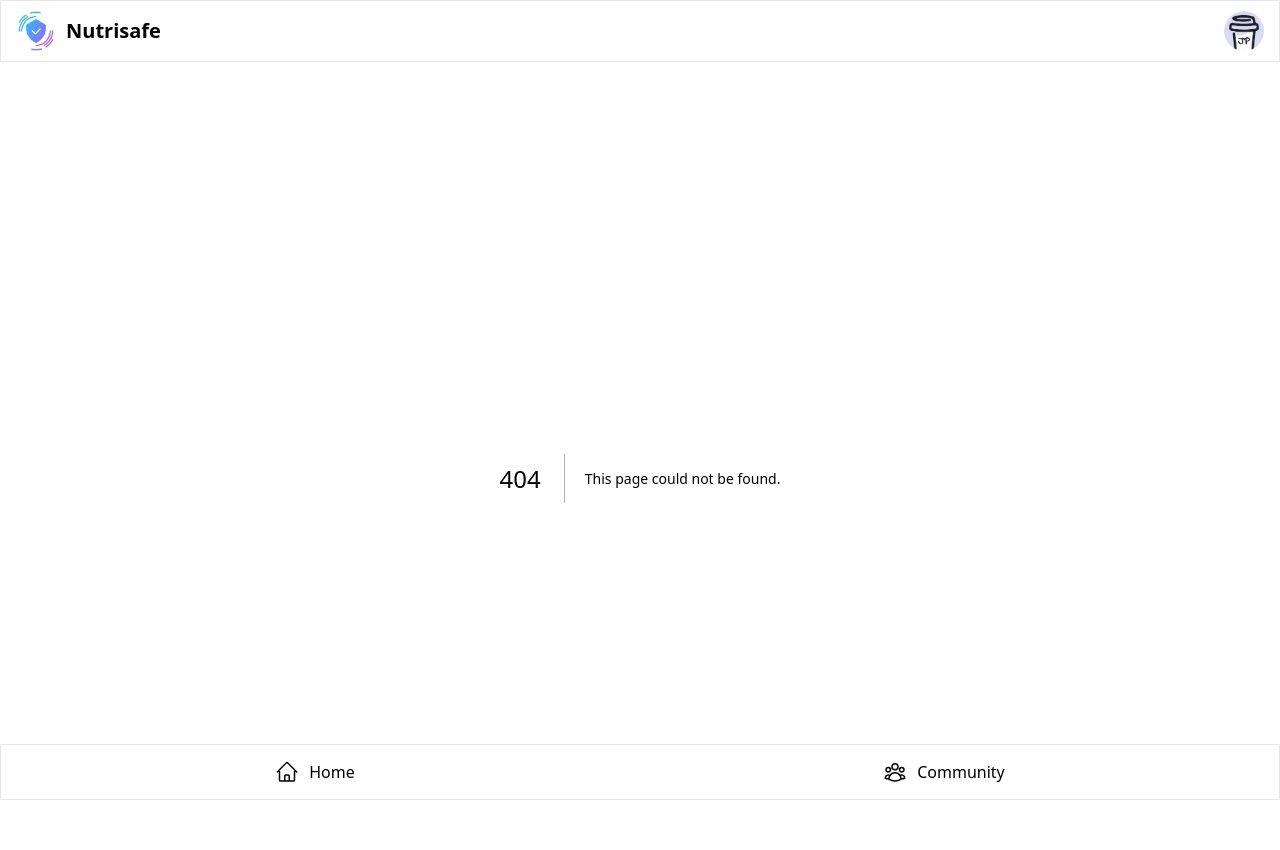
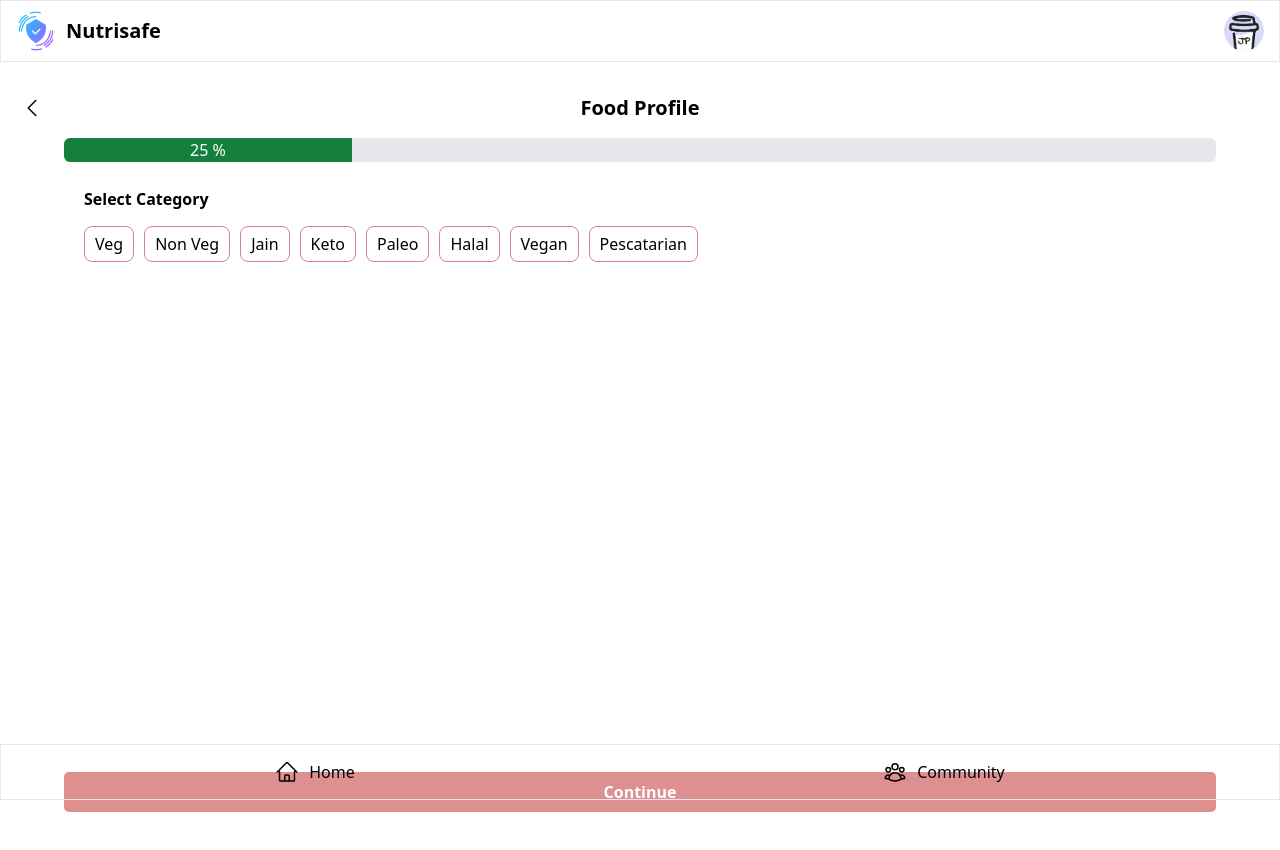
Before and after one commit to HarshDilipGhosalkar/NutriSafe, a Next.js app in the folder frontend/: page /profile in a window 1280 px wide. Before the commit this address had no page. Shown: the top 850 px of the page. Built offline with nearby package versions, Linux system fonts and the light colour scheme.

Commit message:
profile page

```diff
--- /dev/null
+++ b/frontend/src/pages/profile.js
@@ -0,0 +1,288 @@
+// import { AppContext } from "@/context/appContext";
+import { useRouter } from "next/router";
+import React, { useState } from "react";
+
+const Category = [
+  {
+    id: 1,
+    name: "Veg",
+  },
+  {
+    id: 2,
+    name: "Non Veg",
+  },
+  {
+    id: 3,
+    name: "Jain",
+  },
+  {
+    id: 6,
+    name: "Keto",
+  },
+  {
+    id: 7,
+    name: "Paleo",
+  },
+  {
+    id: 8,
+    name: "Halal",
+  },
+  {
+    id: 12,
+    name: "Vegan",
+  },
+  {
+    id: 13,
+    name: "Pescatarian",
+  },
+];
+
+const Allergens = [
+  {
+    id: 1,
+    name: "Gluten",
+  },
+  {
+    id: 2,
+    name: "Dairy",
+  },
+  {
+    id: 3,
+    name: "Nuts",
+  },
+  {
+    id: 4,
+    name: "Shellfish",
+  },
+  {
+    id: 5,
+    name: "Fish",
+  },
+  {
+    id: 6,
+    name: "Eggs",
+  },
+  {
+    id: 7,
+    name: "Wheat",
+  },
+  {
+    id: 8,
+    name: "Soy",
+  },
+  {
+    id: 9,
+    name: "Corn",
+  },
+  {
+    id: 10,
+    name: "Citrus Fruits",
+  },
+  {
+    id: 11,
+    name: "Low Carb",
+  },
+  // Add more categories as needed
+];
+
+const AllergensFoodItem = [
+  { id: 1, name: "Milk" },
+  { id: 2, name: "Almonds" },
+  { id: 3, name: "Peanuts" },
+  { id: 4, name: "Eggs" },
+  { id: 5, name: "Soy" },
+  { id: 6, name: "Wheat" },
+  { id: 7, name: "Shellfish" },
+  { id: 8, name: "Fish" },
+  { id: 9, name: "Hazelnuts" },
+  { id: 10, name: "Cashews" },
+  { id: 11, name: "Brazil Nuts" },
+  { id: 12, name: "Pecans" },
+  { id: 13, name: "Walnuts" },
+  { id: 14, name: "Pistachios" },
+  { id: 15, name: "Sesame Seeds" },
+  { id: 16, name: "Mustard" },
+  { id: 17, name: "Lactose" },
+  { id: 18, name: "Gluten" },
+  { id: 19, name: "Corn" },
+  { id: 20, name: "Tomatoes" },
+];
+
+const width_helper = {
+  25: "w-[25%]",
+  50: "w-[50%]",
+  75: "w-[75%]",
+};
+
+const selectAllergens = () => {
+  const router = useRouter();
+  const [currentStep, setCurrentStep] = useState("food");
+  const [currentStepCount, setCurrentStepCount] = useState(25);
+
+  const [selectedFoodCategory, setSelectedFoodCategory] = useState("");
+  const [selectedAllergens, setSelectedAllergens] = useState([]);
+
+  const [selectedFoodItems, setSelectedFoodItems] = useState([]);
+
+  const onBackClickHandler = () => {
+    router.back();
+  };
+
+  const onAllergensClickHandler = (allergens) => {
+    if (selectedAllergens.includes(allergens)) {
+      setSelectedAllergens(
+        selectedAllergens.filter(
+          (allergensObj) => allergensObj.id != allergens.id
+        )
+      );
+    } else {
+      setSelectedAllergens([...selectedAllergens, allergens]);
+    }
+  };
+
+  const onFoodClickHandler = (foodItem) => {
+    if (selectedFoodItems.includes(foodItem)) {
+      setSelectedFoodItems(
+        selectedFoodItems.filter((itemObj) => itemObj.id != foodItem.id)
+      );
+    } else {
+      setSelectedFoodItems([...selectedFoodItems, foodItem]);
+    }
+  };
+
+  const handleContinue = () => {
+    if (currentStep == "food") {
+      setCurrentStep("allergens_category");
+      setCurrentStepCount(50);
+    } else if (currentStep == "allergens_category") {
+      setCurrentStep("allergens_items");
+      setCurrentStepCount(75);
+    } else if (currentStep == "allergens_items") {
+      null;
+    }
+  };
+
+  return (
+    <div className="flex flex-col h-full w-full">
+      <div className="flex flex-row h-[60px] items-center justify-center relative">
+        <div className=" absolute left-[20px]" onClick={onBackClickHandler}>
+          <svg
+            xmlns="http://www.w3.org/2000/svg"
+            fill="none"
+            viewBox="0 0 24 24"
+            stroke-width="1.5"
+            stroke="currentColor"
+            className="w-6 h-6"
+          >
+            <path
+              stroke-linecap="round"
+              stroke-linejoin="round"
+              d="M15.75 19.5L8.25 12l7.5-7.5"
+            />
+          </svg>
+        </div>
+
+        <div className=" font-semibold text-[20px]">Food Profile</div>
+      </div>
+
+      <div class="mx-auto rounded-md bg-gray-200 w-[90%]">
+        <div
+          class={`bg-green-700 rounded-l-md ${width_helper[currentStepCount]} text-white text-center`}
+        >
+          {currentStepCount} %
+        </div>
+      </div>
+
+      <div className="h-[75vh] flex flex-col min-w-[90%] self-center mt-[10px] gap-y-[20px] overflow-scroll">
+        {currentStep === "food" && (
+          <div
+            id="food_category"
+            className="flex flex-col w-full rounded-[10px] px-[20px] py-[15px] border-[#da7bae]"
+          >
+            <div className="font-bold">Select Category</div>
+            <div className="flex flex-row flex-wrap gap-x-[10px] mt-[15px] gap-y-[10px]">
+              {Category.map((food_category) => {
+                return (
+                  <div
+                    key={food_category.id}
+                    className={`px-[10px] py-[5px] box-border rounded-lg border-solid border-[1px] border-[#da7bae] text-[16px] ${
+                      selectedFoodCategory == food_category
+                        ? "bg-[#da7bae] text-white"
+                        : "bg-white "
+                    }`}
+                    onClick={() => setSelectedFoodCategory(food_category)}
+                  >
+                    {food_category.name}
+                  </div>
+                );
+              })}
+            </div>
+          </div>
+        )}
+        {currentStep === "allergens_category" && (
+          <div
+            id="allergens_category"
+            className="flex flex-col w-full rounded-[10px] px-[20px] py-[15px] box-border"
+          >
+            <div className="font-bold">
+              Select any allergens you need to avoid
+            </div>
+            <div className="flex flex-row flex-wrap gap-x-[10px] mt-[15px] gap-y-[10px]">
+              {Allergens.map((allergens) => {
+                return (
+                  <div
+                    key={allergens.id}
+                    className={`px-[10px] py-[5px] box-border rounded-lg border-solid border-[1px] border-[#4EA670] text-[16px] ${
+                      selectedAllergens.includes(allergens)
+                        ? "bg-[#4ebb78] text-white"
+                        : "bg-white "
+                    }`}
+                    onClick={() => onAllergensClickHandler(allergens)}
+                  >
+                    {allergens.name}
+                  </div>
+                );
+              })}
+            </div>
+          </div>
+        )}
+        {currentStep === "allergens_items" && (
+          <div
+            id="allergens_items"
+            className="flex flex-col w-full rounded-[10px] px-[20px] py-[15px] box-border"
+          >
+            <div className="font-bold">
+              Select any food items you need to avoid
+            </div>
+            <div className="flex flex-row flex-wrap gap-x-[10px] mt-[15px] gap-y-[10px]">
+              {AllergensFoodItem.map((item) => {
+                return (
+                  <div
+                    key={item.id}
+                    className={`px-[10px] py-[5px] box-border rounded-lg border-solid border-[1px] border-[#4EA670] text-[16px] ${
+                      selectedFoodItems.includes(item)
+                        ? "bg-[#4ebb78] text-white"
+                        : "bg-white "
+                    }`}
+                    onClick={() => onFoodClickHandler(item)}
+                  >
+                    {item.name}
+                  </div>
+                );
+              })}
+            </div>
+          </div>
+        )}
+      </div>
+
+      <div
+        className="w-[90%] h-[40px] flex items-center justify-center mt-auto mb-[20px] self-center rounded-[5px] bg-[#DE8F90] font-semibold text-white cursor-pointer"
+        onClick={handleContinue}
+      >
+        Continue
+      </div>
+    </div>
+  );
+};
+
+export default selectAllergens;
```
